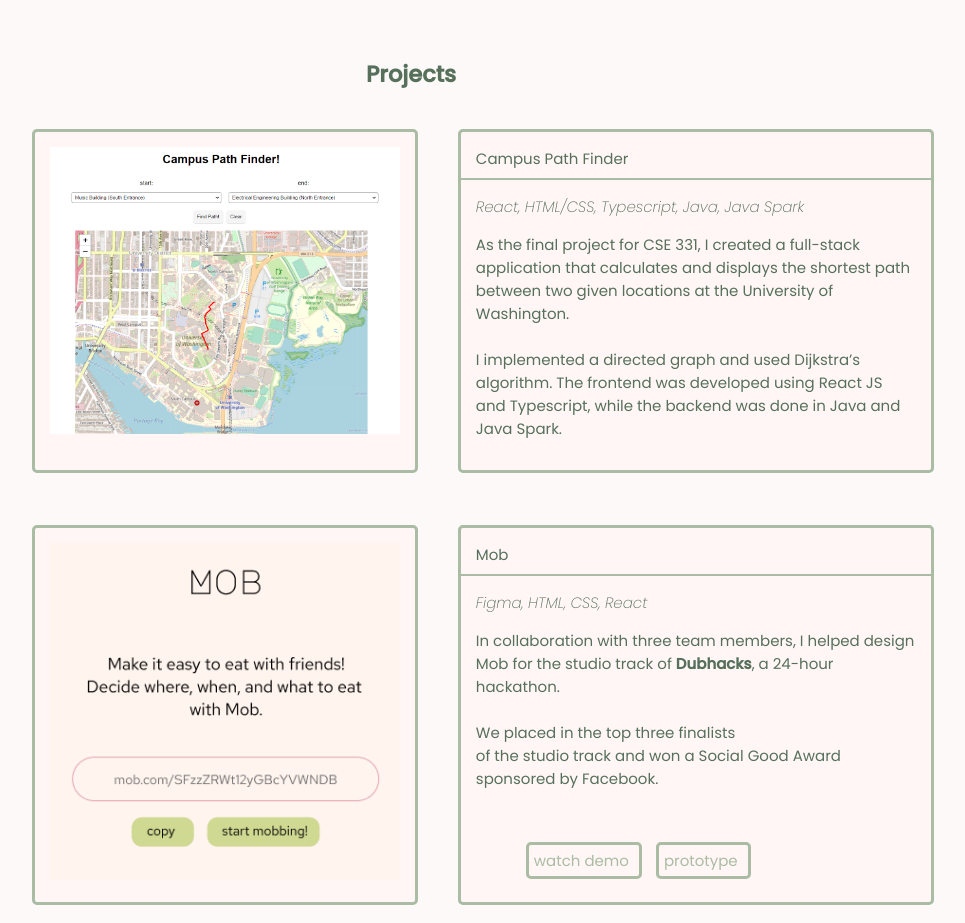
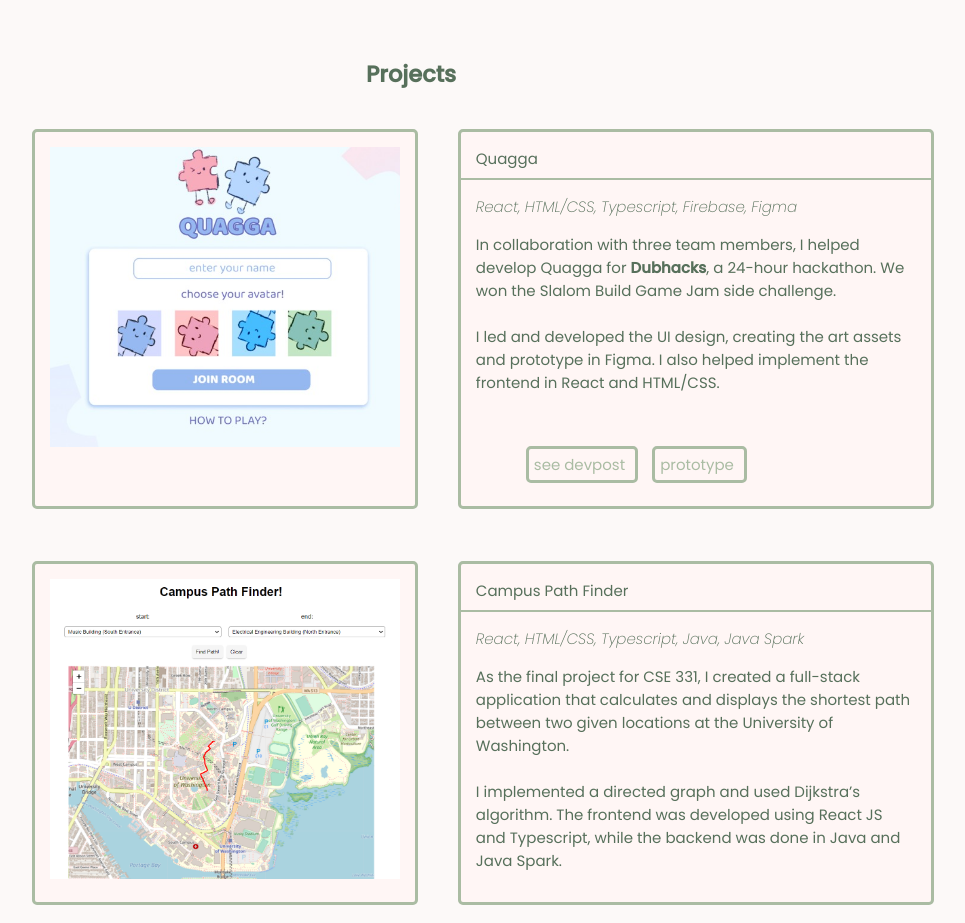
Before and after one commit to JennyPng/jennypng.github.io, a plain HTML site: page index.html in a window 1280 px wide. Shown: the part 623-1546 px from the top of the page, without its empty margins (229-1194 px from the left). Drawn offline with Linux system fonts and the light colour scheme.

Commit message:
add quagga

```diff
--- a/index.html
+++ b/index.html
@@ -48,6 +48,26 @@
 
     <section class="projects">
         <h1 id="project-id">Projects</h1>
+        <div class="project-row">
+            <div class="container img-container" id="pathfinder"><img src = "images/QUAGGA.jpg"></div>
+            <div class="container">
+                Quagga<hr>
+                <p><i>React, HTML/CSS, Typescript, Firebase, Figma</i></p>
+                <p>
+                In collaboration with three team members, I
+                helped develop Quagga for <b><a href="https://dh22.dubhacks.co/" target="_blank">Dubhacks</a></b>, a 24-hour hackathon. We won
+                the Slalom Build Game Jam side challenge.
+                <br><br> I led and developed the UI design, creating the art assets and prototype in Figma. I also helped implement the frontend
+                in React and HTML/CSS.
+                </p>
+                <div class="btn">
+                    <ul>
+                        <li><a href="https://devpost.com/software/quagga?ref_content=my-projects-tab&ref_feature=my_projects" target="_blank">see devpost</a></li>
+                        <li><a href="https://www.figma.com/proto/CMjqVvIC8nSuo6eocJyv0U/Quagga?node-id=23%3A524&scaling=scale-down&page-id=0%3A1&starting-point-node-id=23%3A524" target="_blank">prototype</a></li>
+                    </ul>
+                </div>
+            </div>
+        </div>
         <div class="project-row">
             <div class="container img-container" id="pathfinder"><img src = "images/pathfinderimg.PNG"></div>
             <div class="container">
--- a/style.css
+++ b/style.css
@@ -115,6 +115,8 @@ nav{
 .project-row img{
     cursor: pointer;
     width: 350px;
+    height: 300px;
+    object-fit: cover;
 }
 .intro{
     display: flex;
```
Also changed, not shown: images/QUAGGA.jpg (added).
